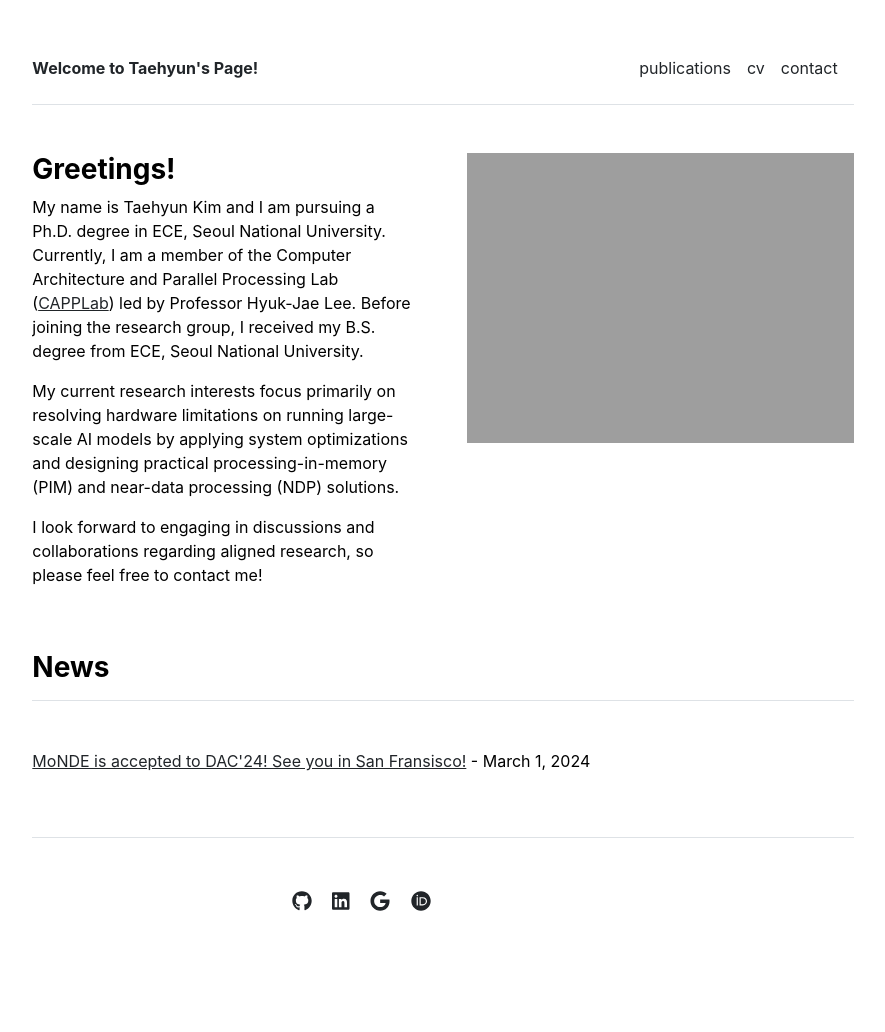
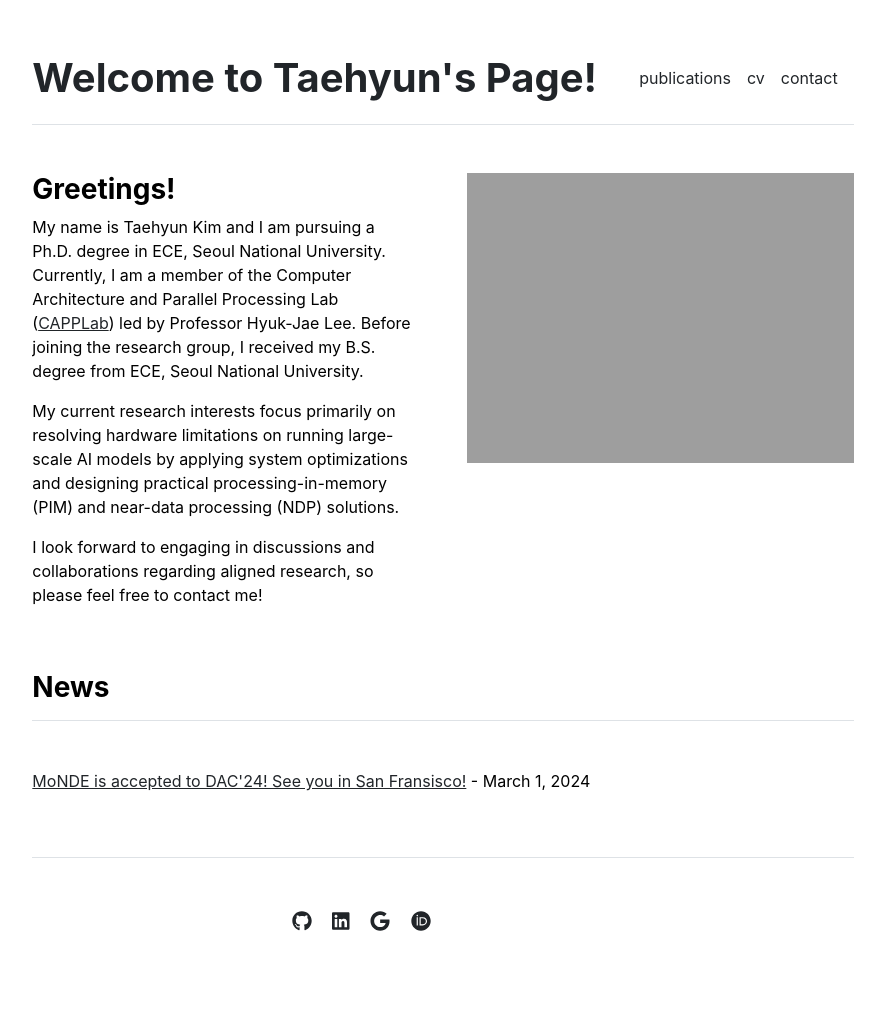
Before and after one commit to taehyunzzz/taehyunzzz.github.io, a Jekyll site: the page built from index.md, in a window 1280 px wide. Shown: the whole page, without its empty margins (197-1082 px from the left). Built offline with Jekyll 4.4.1, drawn with Linux system fonts in a browser that asks for light colours.

Commit message:
DEBUG: test69

```diff
--- a/_includes/header.html
+++ b/_includes/header.html
@@ -1,7 +1,7 @@
 <header class="d-flex flex-column flex-md-row align-items-center pb-3 mb-5 border-bottom">
   <div>
     <a href="{{ site.github.url }}/" class="d-flex align-items-center text-decoration-none">
-      <span class="fs-8 fw-bold">{{ site.title }}</span>
+      <span class="fs-1 fw-bold">{{ site.title }}</span>
     </a>
     <a href="{{ site.github.url }}/" class="d-flex align-items-center text-decoration-none">
       <span>{{ site.description }}</span>
```
